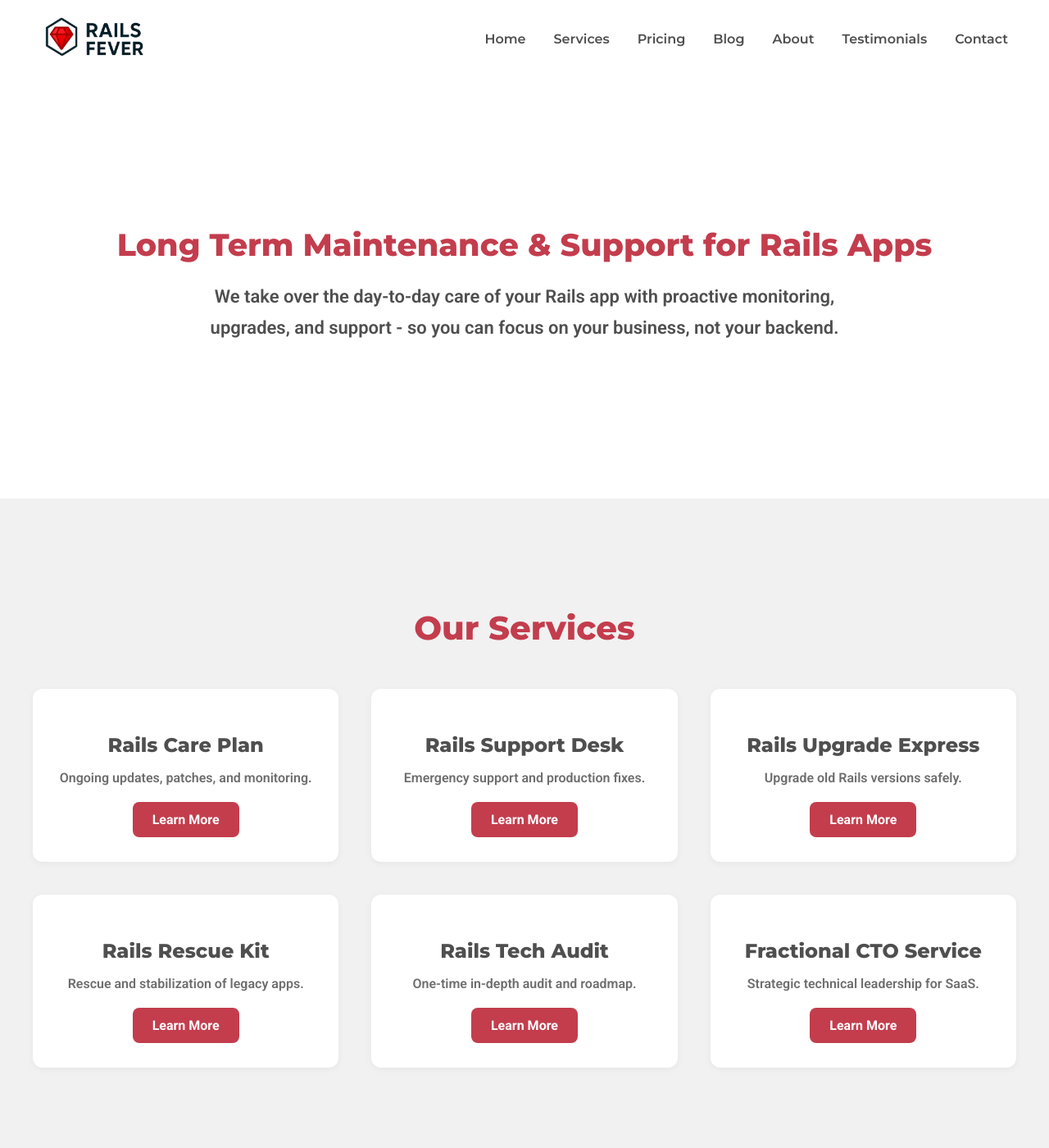
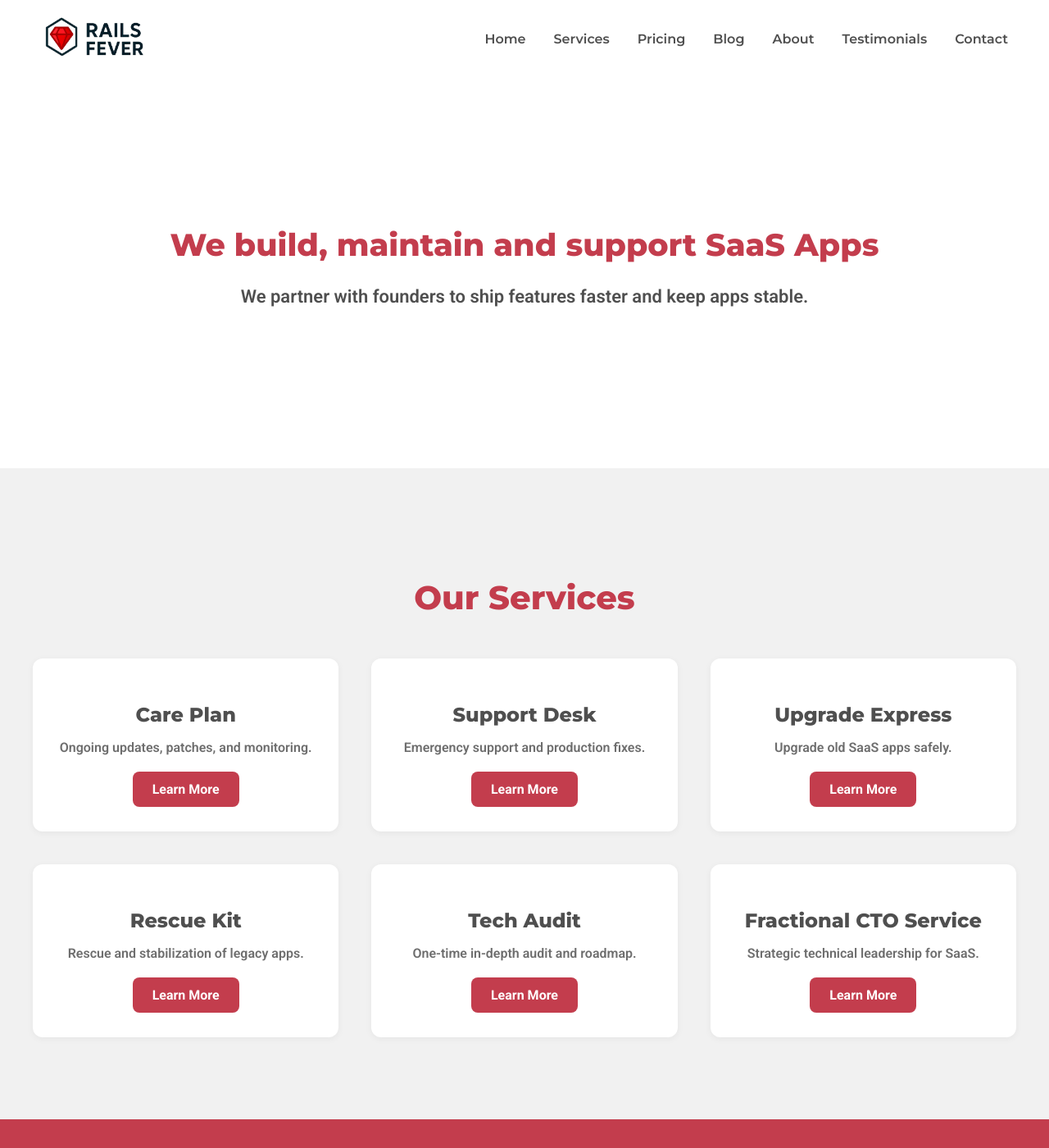
Before and after one commit to waleo/railsfever-05-2025, a Jekyll site: the page built from index.html, in a window 1280 px wide and 1400 px high. Shown: the whole window at 82% size. Built offline with Jekyll 4.4.1, drawn with Linux system fonts in a browser that asks for light colours; some of the changed text lies outside the part shown.

Commit message:
change home page copy

```diff
--- a/index.html
+++ b/index.html
@@ -1,40 +1,40 @@
 ---
 layout: default
-title: Long-Term Maintenance and support for Ruby on Rails Apps | Rails Fever
-description: Rails Fever handles day-to-day maintenance of your Rails app with proactive monitoring, upgrades, and expert support—so you can focus on growth.
+title: SaaS App Development, Maintenance & Support | Rails Fever
+description: We build, maintain, and support SaaS applications—handling upgrades, fixes, and infrastructure so founders can focus on growth.
 ---
 
 <div class='home'>
   <section class="hero">
-    <h1 class="hero-title">Long Term Maintenance & Support for Rails Apps</h1>
-    <p class="hero-subtitle">We take over the day-to-day care of your Rails app with proactive monitoring, upgrades, and support - so you can focus on your business, not your backend.</p>
+    <h1 class="hero-title">We build, maintain and support SaaS Apps</h1>
+    <p class="hero-subtitle">We partner with founders to ship features faster and keep apps stable.</p>
   </section>
 
   <section id="services" class="services">
     <h2>Our Services</h2>
     <div class="service-grid">
       <div class="service-card">
-        <h3>Rails Care Plan</h3>
+        <h3>Care Plan</h3>
         <p>Ongoing updates, patches, and monitoring.</p>
         <a href="/services/rails_care_plan" class="button-link">Learn More</a>
       </div>
       <div class="service-card">
-        <h3>Rails Support Desk</h3>
+        <h3>Support Desk</h3>
         <p>Emergency support and production fixes.</p>
         <a href="/services/rails_support_desk" class="button-link">Learn More</a>
       </div>
       <div class="service-card">
-        <h3>Rails Upgrade Express</h3>
-        <p>Upgrade old Rails versions safely.</p>
+        <h3>Upgrade Express</h3>
+        <p>Upgrade old SaaS apps safely.</p>
         <a href="/services/rails_upgrade_express" class="button-link">Learn More</a>
       </div>
       <div class="service-card">
-        <h3>Rails Rescue Kit</h3>
+        <h3>Rescue Kit</h3>
         <p>Rescue and stabilization of legacy apps.</p>
         <a href="/services/rails_rescue_kit" class="button-link">Learn More</a>
       </div>
       <div class="service-card">
-        <h3>Rails Tech Audit</h3>
+        <h3>Tech Audit</h3>
         <p>One-time in-depth audit and roadmap.</p>
         <a href="/services/rails_tech_audit" class="button-link">Learn More</a>
       </div>
@@ -67,7 +67,7 @@ description: Rails Fever handles day-to-day maintenance of your Rails app with p
         <p>"Wale's Fractional CTO services gave us a clear technical direction and improved our infrastructure immensely." - Founder Stealth Startup</p>
       </div>
       <div class="testimonial-card">
-        <p>"We upgraded three Rails versions without downtime thanks to Rails Fever. Highly recommended!" - CEO Bravewriter</p>
+        <p>"We upgraded three app versions without downtime thanks to Rails Fever. Highly recommended!" - CEO Bravewriter</p>
       </div>
     </div>
   </section>
@@ -75,14 +75,14 @@ description: Rails Fever handles day-to-day maintenance of your Rails app with p
   <section class="pricing-cta">
     <div class="pricing-cta-content">
       <h2>Ready to Get Started?</h2>
-      <p>Choose the perfect maintenance plan for your Rails app. Transparent pricing, no surprises.</p>
+      <p>Choose the perfect maintenance plan for your SaaS. Transparent pricing, no surprises.</p>
       <a href="/pricing/" class="btn btn-primary btn-large">View Our Pricing Plans</a>
     </div>
   </section>
 
   <section id="contact" class="contact">
     <h2>Let's Work Together</h2>
-    <p>Keep your Rails app stable, secure, and running smoothly.</p>
+    <p>Keep your SaaS app stable, secure, and running smoothly.</p>
     <div class="contact-methods">
       <a href="{{ site.schedule_meeting_link }}" target="_blank">Schedule a Consultation</a>
       <span class="contact-divider">or</span>
```
